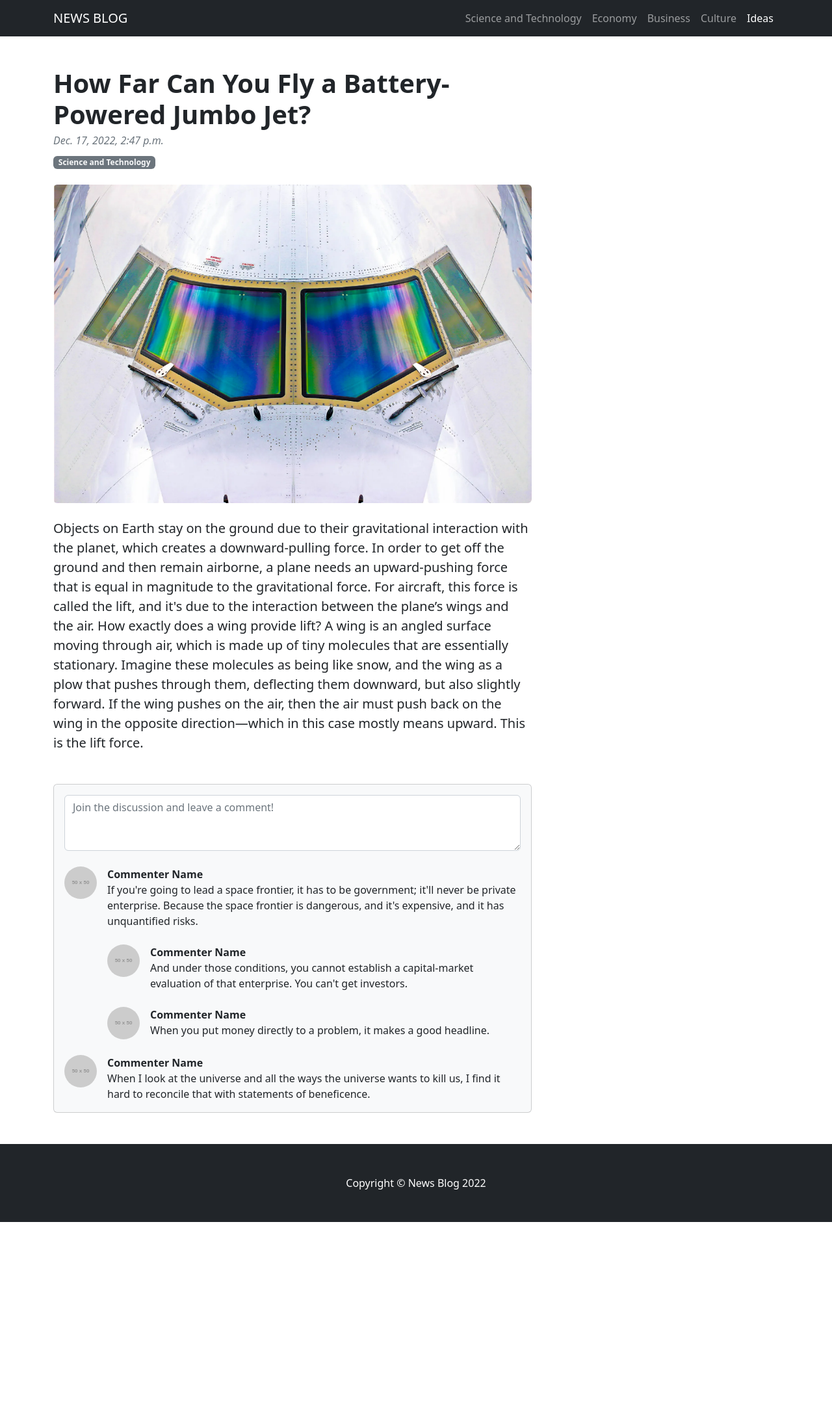
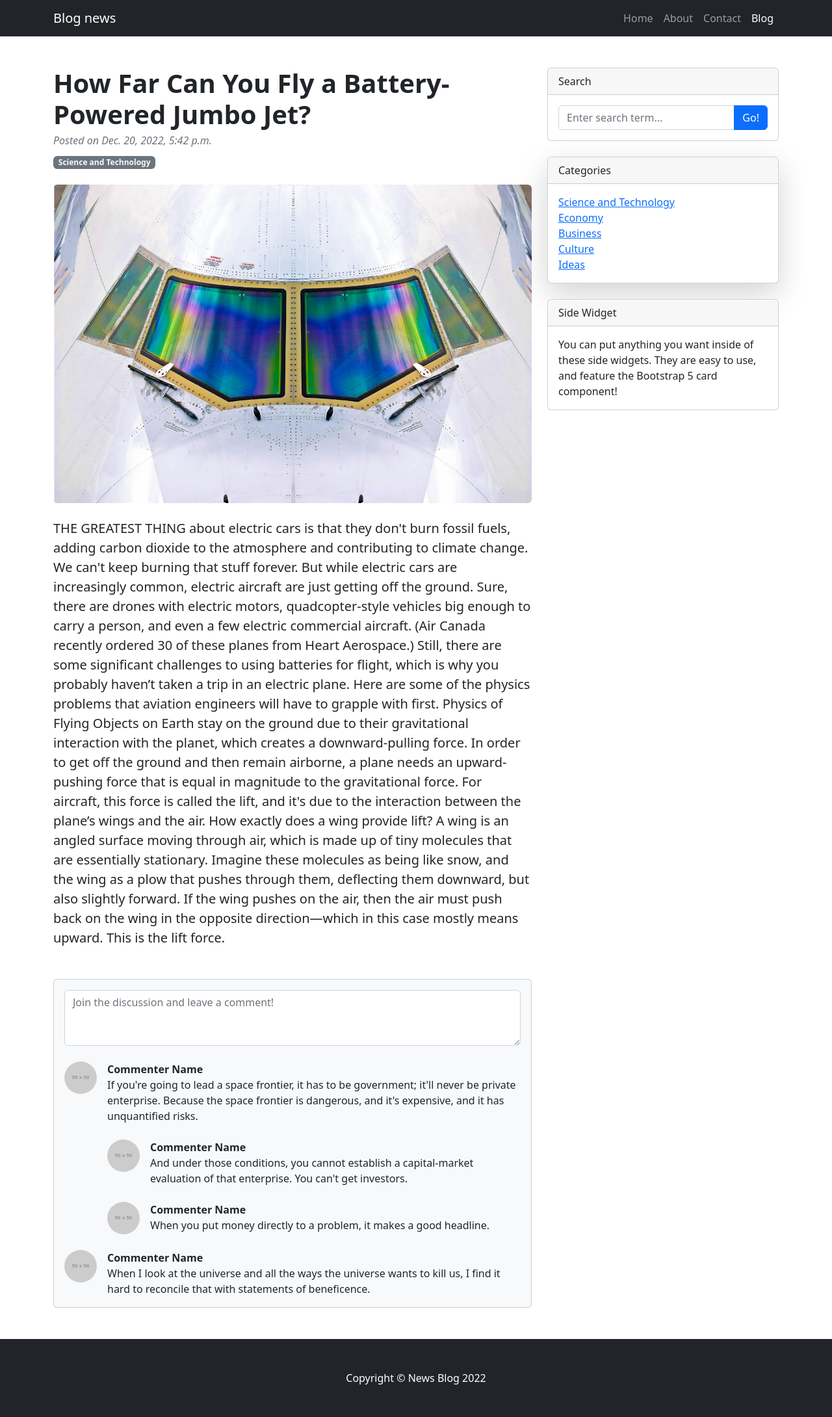
Before and after one commit to tytsvladimir/news-blog, a Django app: page /1/ in a window 1280 px wide. Shown: the whole page at 65% size. Before the commit the page ends 1880 px from the top, so only its background shows below. Run offline with Django 4.2, Linux system fonts and the light colour scheme; data comes from the database, SQL or seed files in the repository; grey boxes labelled with a size stand in for pictures from a placeholder-image service; some libraries are stand-ins or nearby versions.

Commit message:
Added model Category and news category navigation

```diff
--- a/news/admin.py
+++ b/news/admin.py
@@ -1,5 +1,6 @@
 from django.contrib import admin
-from .models import News
+from .models import Category, News
 
 # Register your models here.
+admin.site.register(Category)
 admin.site.register(News)
--- a/news/templates/article.html
+++ b/news/templates/article.html
@@ -1,22 +1,24 @@
 {% extends 'base.html' %}
 
 {% block content %}
+
+        <!-- Page content-->
         <div class="container mt-5">
             <div class="row">
                 <div class="col-lg-8">
-
+                    <!-- Post content-->
                     <article>
                         <!-- Post header-->
                         <header class="mb-4">
                             <!-- Post title-->
                             <h1 class="fw-bolder mb-1">{{ news.title }}</h1>
                             <!-- Post meta content-->
-                    <div class="text-muted fst-italic mb-2">{{ news.date }}</div>
+                            <div class="text-muted fst-italic mb-2">Posted on {{ news.date }}</div>
                             <!-- Post categories-->
                             <a class="badge bg-secondary text-decoration-none link-light" href="#!">{{ news.category }}</a>
                         </header>
                         <!-- Preview image figure-->
-                <figure class="mb-4"><img class="img-fluid rounded" src="{{ news.image.url }}" alt="..."></figure>
+                        <figure class="mb-4"><img class="img-fluid rounded" src="{{ news.image.url }}" alt="..." /></figure>
                         <!-- Post content-->
                         <section class="mb-5">
                             <p class="fs-5 mb-4">{{ news.article }}</p>
@@ -31,13 +33,13 @@
                                 <!-- Comment with nested comments-->
                                 <div class="d-flex mb-4">
                                     <!-- Parent comment-->
-                                    <div class="flex-shrink-0"><img class="rounded-circle" src="https://dummyimage.com/50x50/ced4da/6c757d.jpg" alt="..."></div>
+                                    <div class="flex-shrink-0"><img class="rounded-circle" src="https://dummyimage.com/50x50/ced4da/6c757d.jpg" alt="..." /></div>
                                     <div class="ms-3">
                                         <div class="fw-bold">Commenter Name</div>
                                         If you're going to lead a space frontier, it has to be government; it'll never be private enterprise. Because the space frontier is dangerous, and it's expensive, and it has unquantified risks.
                                         <!-- Child comment 1-->
                                         <div class="d-flex mt-4">
-                                            <div class="flex-shrink-0"><img class="rounded-circle" src="https://dummyimage.com/50x50/ced4da/6c757d.jpg" alt="..."></div>
+                                            <div class="flex-shrink-0"><img class="rounded-circle" src="https://dummyimage.com/50x50/ced4da/6c757d.jpg" alt="..." /></div>
                                             <div class="ms-3">
                                                 <div class="fw-bold">Commenter Name</div>
                                                 And under those conditions, you cannot establish a capital-market evaluation of that enterprise. You can't get investors.
@@ -45,7 +47,7 @@
                                         </div>
                                         <!-- Child comment 2-->
                                         <div class="d-flex mt-4">
-                                            <div class="flex-shrink-0"><img class="rounded-circle" src="https://dummyimage.com/50x50/ced4da/6c757d.jpg" alt="..."></div>
+                                            <div class="flex-shrink-0"><img class="rounded-circle" src="https://dummyimage.com/50x50/ced4da/6c757d.jpg" alt="..." /></div>
                                             <div class="ms-3">
                                                 <div class="fw-bold">Commenter Name</div>
                                                 When you put money directly to a problem, it makes a good headline.
@@ -55,7 +57,7 @@
                                 </div>
                                 <!-- Single comment-->
                                 <div class="d-flex">
-                                    <div class="flex-shrink-0"><img class="rounded-circle" src="https://dummyimage.com/50x50/ced4da/6c757d.jpg" alt="..."></div>
+                                    <div class="flex-shrink-0"><img class="rounded-circle" src="https://dummyimage.com/50x50/ced4da/6c757d.jpg" alt="..." /></div>
                                     <div class="ms-3">
                                         <div class="fw-bold">Commenter Name</div>
                                         When I look at the universe and all the ways the universe wants to kill us, I find it hard to reconcile that with statements of beneficence.
@@ -65,6 +67,40 @@
                         </div>
                     </section>
                 </div>
+                <!-- Side widgets-->
+                <div class="col-lg-4">
+                    <!-- Search widget-->
+                    <div class="card mb-4">
+                        <div class="card-header">Search</div>
+                        <div class="card-body">
+                            <div class="input-group">
+                                <input class="form-control" type="text" placeholder="Enter search term..." aria-label="Enter search term..." aria-describedby="button-search" />
+                                <button class="btn btn-primary" id="button-search" type="button">Go!</button>
+                            </div>
+                        </div>
+                    </div>
+                    <!-- Categories widget-->
+                    <div class="card mb-4 shadow-lg">
+                    <div class="card-header">Categories</div>
+                    <div class="card-body">
+                        <div class="row">
+                            <div class="col">
+                                <ul class="list-unstyled mb-0">
+                                    {% for cat in categories %}
+                                    <li><a href="{% url 'news' cat.id %}">{{ cat }}</a></li>
+                                    {% endfor %}
+                                </ul>
+                            </div>
+
+                        </div>
+                    </div>
+                </div>
+                    <!-- Side widget-->
+                    <div class="card mb-4">
+                        <div class="card-header">Side Widget</div>
+                        <div class="card-body">You can put anything you want inside of these side widgets. They are easy to use, and feature the Bootstrap 5 card component!</div>
+                    </div>
+                </div>
             </div>
         </div>
 {% endblock %}
--- a/news/templates/base.html
+++ b/news/templates/base.html
@@ -8,17 +8,16 @@
 </head>
     <body>
         <!-- Responsive navbar-->
-        <nav class="navbar navbar-expand-lg navbar-dark bg-dark">
+       <nav class="navbar navbar-expand-lg navbar-dark bg-dark">
             <div class="container">
-                <a class="navbar-brand" href="{% url 'home' %}">NEWS BLOG</a>
+                <a class="navbar-brand" href="{% url 'home' %}">Blog news</a>
                 <button class="navbar-toggler" type="button" data-bs-toggle="collapse" data-bs-target="#navbarSupportedContent" aria-controls="navbarSupportedContent" aria-expanded="false" aria-label="Toggle navigation"><span class="navbar-toggler-icon"></span></button>
                 <div class="collapse navbar-collapse" id="navbarSupportedContent">
                     <ul class="navbar-nav ms-auto mb-2 mb-lg-0">
-                        <li class="nav-item"><a class="nav-link" href="{% url 'tech_science' %}">Science and Technology</a></li>
-                        <li class="nav-item"><a class="nav-link" href="{% url 'economy' %}">Economy</a></li>
-                        <li class="nav-item"><a class="nav-link" href="{% url 'business' %}">Business</a></li>
-                        <li class="nav-item"><a class="nav-link" href="{% url 'culture' %}">Culture</a></li>
-                        <li class="nav-item"><a class="nav-link active" aria-current="page" href="{% url 'ideas' %}">Ideas</a></li>
+                        <li class="nav-item"><a class="nav-link" href="#">Home</a></li>
+                        <li class="nav-item"><a class="nav-link" href="#!">About</a></li>
+                        <li class="nav-item"><a class="nav-link" href="#!">Contact</a></li>
+                        <li class="nav-item"><a class="nav-link active" aria-current="page" href="#">Blog</a></li>
                     </ul>
                 </div>
             </div>
--- a/news/views.py
+++ b/news/views.py
@@ -1,53 +1,36 @@
 from django.shortcuts import render, get_object_or_404
-from .models import News
+from .models import Category, News
+
+# {i.name: i.id for i in Category.objects.all()}
+categories = Category.objects.all()
 
 
-def home(request):
-    news = News.objects.all()
-    return render(request, 'home.html', {'page_name': 'News', 'news': news})
+# for i in categories:
+#     print(f'{i.id} - {i.name}')
 
 
-def tech_science(request):
-    news = News.objects.filter(category='Science and Technology')
-    if news:
-        return render(request, 'home.html', {'page_name': 'Science and Technology', 'news': news})
+def home(request, pk=0):
+    def show_news(news):
+        # Если есть новости, показываем, если нет, выводим сообщение
+        if news:
+            return render(request, 'home.html', {'page_name': categories[pk - 1].name if pk else 'News',
+                                                 'news': news,
+                                                 'categories': categories})
+        else:
+            return render(request, 'home.html', {'page_name': categories[pk - 1].name if pk else 'News',
+                                                 'news': news,
+                                                 'categories': categories,
+                                                 'error': 'There is no news on this topic.'})
+
+    # Если есть id категории в аргументе, то показываем новости по этой категории
+    if pk:
+        news = News.objects.filter(category_id=pk)
+        return show_news(news)
     else:
-        return render(request, 'home.html',
-                      {'page_name': 'Science and Technology', 'error': 'There is no news on this topic.'})
-
-
-def economy(request):
-    news = News.objects.filter(category='Economy')
-    if news:
-        return render(request, 'home.html', {'page_name': 'Economy', 'news': news})
-    else:
-        return render(request, 'home.html', {'page_name': 'Economy', 'error': 'There is no news on this topic.'})
-
-
-def business(request):
-    news = News.objects.filter(category='Business')
-    if news:
-        return render(request, 'home.html', {'page_name': 'Business', 'news': news})
-    else:
-        return render(request, 'home.html', {'page_name': 'Business', 'error': 'There is no news on this topic.'})
-
-
-def culture(request):
-    news = News.objects.filter(category='Culture')
-    if news:
-        return render(request, 'home.html', {'page_name': 'Culture', 'news': news})
-    else:
-        return render(request, 'home.html', {'page_name': 'Culture', 'error': 'There is no news on this topic.'})
-
-
-def ideas(request):
-    news = News.objects.filter(category='Ideas')
-    if news:
-        return render(request, 'home.html', {'page_name': 'Ideas', 'news': news})
-    else:
-        return render(request, 'home.html', {'page_name': 'Ideas', 'error': 'There is no news on this topic.'})
+        news = News.objects.all()
+        return show_news(news)
 
 
 def article(request, news_pk):
     news = get_object_or_404(News, pk=news_pk)
-    return render(request, 'article.html', {'page_name': news.title, 'news': news})
+    return render(request, 'article.html', {'page_name': news.title, 'news': news, 'categories': categories})
--- a/newsblog/urls.py
+++ b/newsblog/urls.py
@@ -22,11 +22,12 @@
 urlpatterns = [
     path('admin/', admin.site.urls),
     path('', views.home, name='home'),
-    path('tech-and-science/', views.tech_science, name='tech_science'),
-    path('economy/', views.economy, name='economy'),
-    path('business/', views.business, name='business'),
-    path('culture/', views.culture, name='culture'),
-    path('ideas/', views.ideas, name='ideas'),
+    path('news/<int:pk>/', views.home, name='news'),
+    # path('tech-and-science/', views.tech_science, name='tech_science'),
+    # path('economy/', views.economy, name='economy'),
+    # path('business/', views.business, name='business'),
+    # path('culture/', views.culture, name='culture'),
+    # path('ideas/', views.ideas, name='ideas'),
     path('<int:news_pk>/', views.article, name='article'),
 ]
 
```
Also changed, not shown: news/models.py (+13 -5 lines), news/templates/home.html (+42 -5 lines), db.sqlite3, media/news/images/Screenshot_2022-12-17_201126_VZmVvXy.png (added), media/news/images/Screenshot_2022-12-20_234333.png (added), news/migrations/0002_category_alter_news_category.py (added), news/migrations/0003_alter_news_category.py (added). Lines whose indentation alone changed are shown as unchanged.
